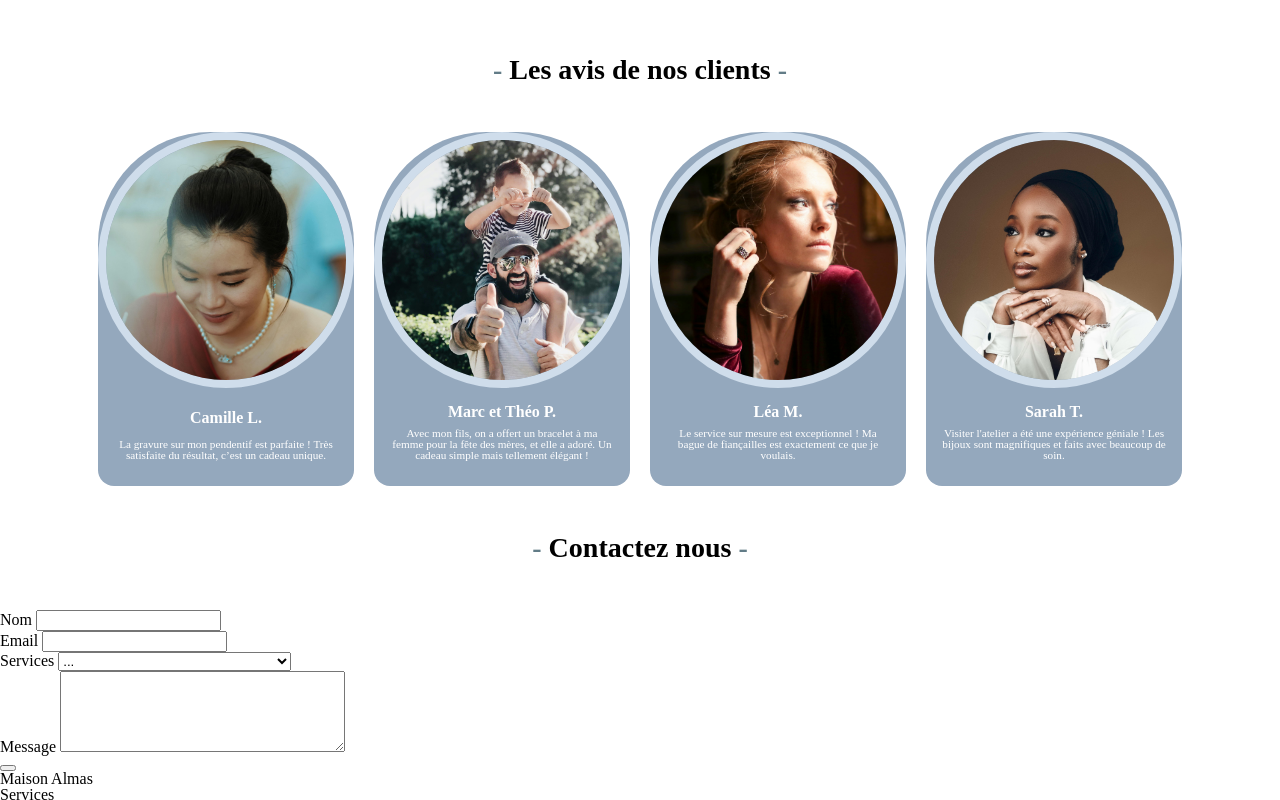
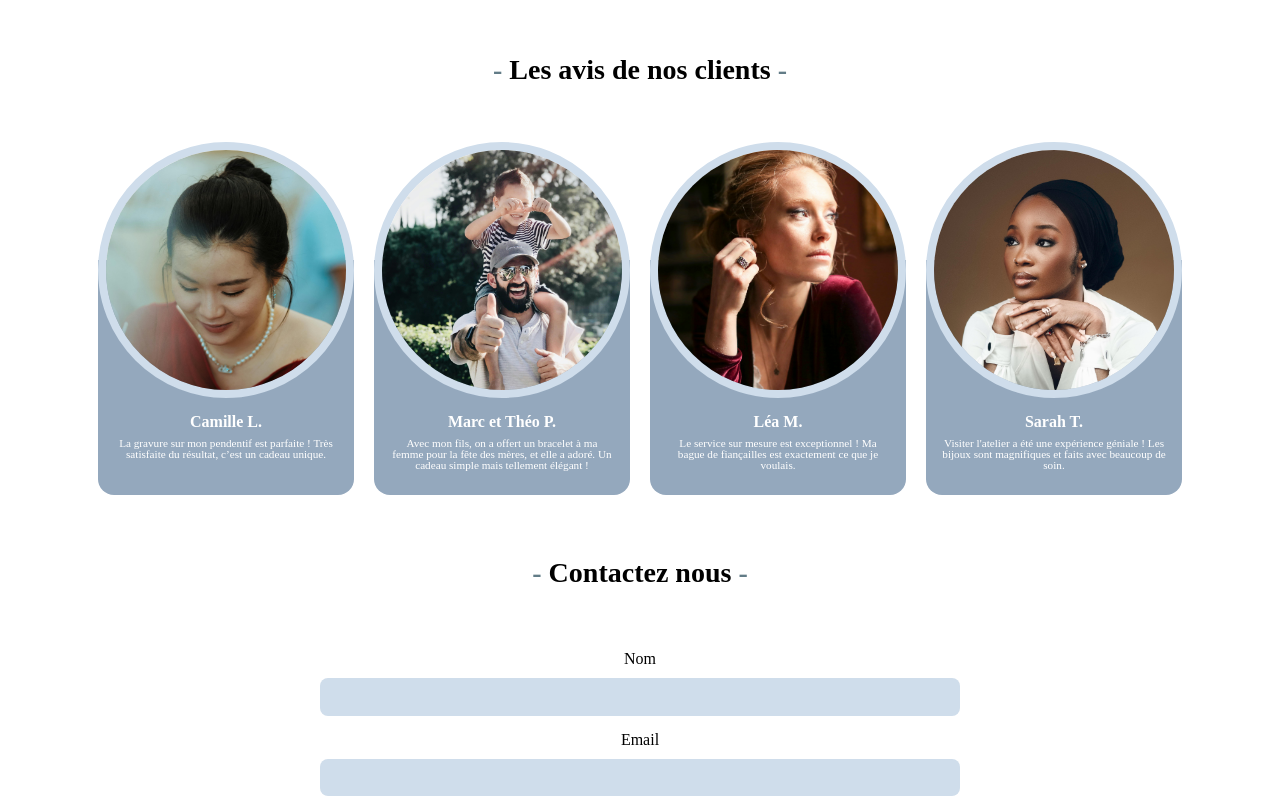
Before and after one commit to Oumaima-afk/Maison-Almas, a plain HTML site: page html/index.html in a window 1280 px wide. Shown: the part 2000-2800 px from the top of the page. Drawn offline with Linux system fonts and the light colour scheme.

Commit message:
css terminé

```diff
--- a/css/style.css
+++ b/css/style.css
@@ -141,7 +141,7 @@ h2 span {
 
 .service-title {
   color: black;
-  font-weight: 600;
+  font-weight: bold;
   font-size: 1.2rem;
 }
 
@@ -153,7 +153,7 @@ h2 span {
   background-color: rgb(240, 240, 240);
   color: black;
   font-family: "Didot";
-  font-weight: 600;
+  font-weight: bold;
   cursor: pointer;
   transition: background-color 0.3s ease, transform 0.2s ease;
 }
@@ -193,12 +193,12 @@ h2 span {
 
 h4 {
   font-weight: bold;
-  font-size: 1.5rem;
+  font-size: 2vw;
   margin-bottom: 0.5rem;
 }
 
 .product-subtitle {
-  font-size: 0.8rem;
+  font-size: 1.2vw;
 }
 
 .fixed-text {
@@ -229,7 +229,7 @@ h4 {
   transition: opacity 0.2s ease-in-out;
 }
 
-.products-box:hover .product-description {
+.product-box:hover .product-description {
   opacity: 1;
 }
 
@@ -254,6 +254,7 @@ h4 {
 /* Section review */
 
 .review-container {
+  padding-top: 10%;
   display: flex;
   justify-content: center;
   flex-wrap: wrap;
@@ -261,18 +262,25 @@ h4 {
 }
 
 .review-box {
+  position: relative;
   display: flex;
   flex-direction: column;
   justify-content: space-between;
   text-align: center;
   align-items: center;
+  padding-top: 12%;
   width: 20%;
   background-color: #94a8bd;
-  border-radius: 7rem 7rem 1rem 1rem;
+  border-radius: 0 0 1rem 1rem;
   color: white;
 }
 
 .review-box img {
+  position: absolute;
+  top: -50%;
+  left: 0;
+  width: 100%;
+  height: auto;
   border-radius: 50%;
   border: 0.5rem solid #cfddeb;
 }
@@ -289,3 +297,93 @@ h4 {
 }
 
 /* Section contact */
+
+.contact {
+  padding: 1rem 0;
+}
+
+form {
+  width: 50%;
+  display: block;
+  margin: auto;
+}
+
+label {
+  display: block;
+  text-align: center;
+  padding-top: 1rem;
+  padding-bottom: 0.7rem;
+}
+
+input,
+select,
+textarea {
+  background-color: #cfddeb;
+  border: none;
+  border-radius: 0.5rem;
+  padding: 0.7rem;
+  width: 100%;
+}
+
+input:focus,
+select:focus,
+textarea:focus {
+  border: 1px solid;
+}
+
+.contact-content button {
+  display: block;
+  padding: 0.5rem 1rem;
+  margin: 2rem auto;
+  border-radius: 10px;
+  border: none;
+  background-color: #cfddeb;
+  color: black;
+  font-family: "Didot";
+  font-weight: bold;
+  cursor: pointer;
+  transition: background-color 0.3s ease, transform 0.2s ease;
+}
+
+.contact-content button:hover {
+  background-color: rgb(240, 240, 240);
+  transform: scale(1.05);
+}
+
+/* Footer */
+
+footer {
+  margin-top: 2rem;
+  background-color: #94a8bd;
+  color: white;
+  text-align: center;
+  border-radius: 100px 100px 0px 0px / 40px 40px 0px 0px;
+}
+
+h5 {
+  padding: 2rem 0 1.5rem 0;
+  font-size: 1.5rem;
+  font-weight: bold;
+}
+
+.footer-menu ul {
+  display: flex;
+  justify-content: center;
+  margin-bottom: 3rem;
+}
+
+.footer-menu li {
+  margin-left: 1rem;
+  padding: 5px 7px;
+  color: white;
+}
+
+.footer-menu li:hover {
+  background-color: rgb(238, 238, 238);
+  color: black;
+  border-radius: 5px;
+}
+
+.footer-copyright {
+  padding-bottom: 2rem;
+}
--- a/html/index.html
+++ b/html/index.html
@@ -215,41 +215,50 @@
               src="../images/avis-femme-1.jpg"
               alt="femme qui sourit avec la tête baissée"
             />
+            <div class="review-text">
               <span class="review-pseudo">Camille L.</span>
               <p class="review-description">
                 La gravure sur mon pendentif est parfaite ! Très satisfaite du
                 résultat, c’est un cadeau unique.
               </p>
             </div>
+          </div>
           <div class="review-box">
             <img
               src="../images/avis-homme.jpg"
               alt="homme souriant portant son fils sur les épaules"
             />
+            <div class="review-text">
               <span class="review-pseudo">Marc et Théo P.</span>
               <p class="review-description">
-              Avec mon fils, on a offert un bracelet à ma femme pour la fête des
-              mères, et elle a adoré. Un cadeau simple mais tellement élégant !
+                Avec mon fils, on a offert un bracelet à ma femme pour la fête
+                des mères, et elle a adoré. Un cadeau simple mais tellement
+                élégant !
               </p>
+            </div>
           </div>
           <div class="review-box">
             <img src="../images/avis-femme-2.jpg" alt="femme de profil" />
+            <div class="review-text">
               <span class="review-pseudo">Léa M.</span>
               <p class="review-description">
                 Le service sur mesure est exceptionnel ! Ma bague de fiançailles
                 est exactement ce que je voulais.
               </p>
             </div>
+          </div>
           <div class="review-box">
             <img
               src="../images/avis-femme-3.jpg"
               alt="femme de profil posant sa tête sur ses mains"
             />
+            <div class="review-text">
               <span class="review-pseudo">Sarah T.</span>
               <p class="review-description">
                 Visiter l'atelier a été une expérience géniale ! Les bijoux sont
                 magnifiques et faits avec beaucoup de soin.
               </p>
+            </div>
           </div>
         </div>
       </div>
@@ -288,11 +297,11 @@
               required
               name="message"
               id="message-service"
-              rows="5"
+              rows="10"
               cols="33"
             ></textarea>
           </div>
-          <button></button>
+          <button>ENVOYER</button>
         </form>
       </div>
     </section>
```
Lines whose indentation alone changed are shown as unchanged.
